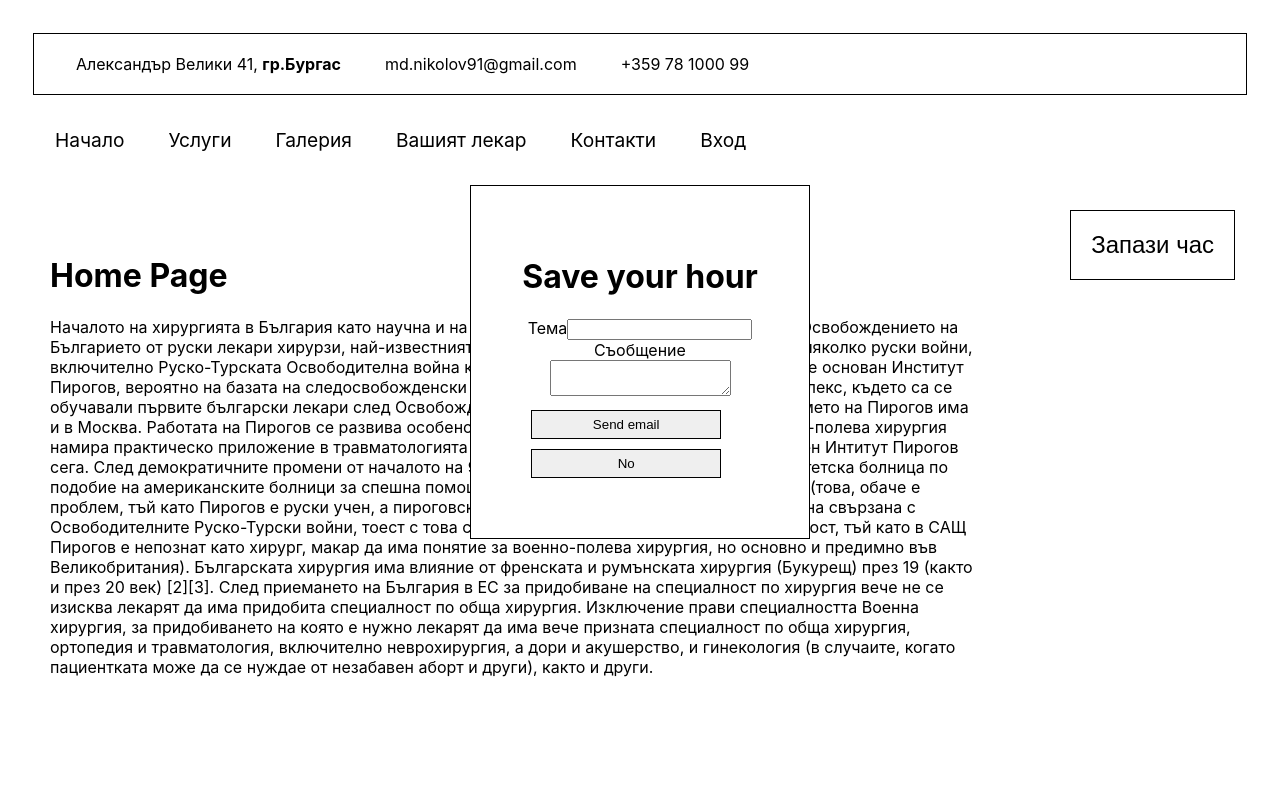
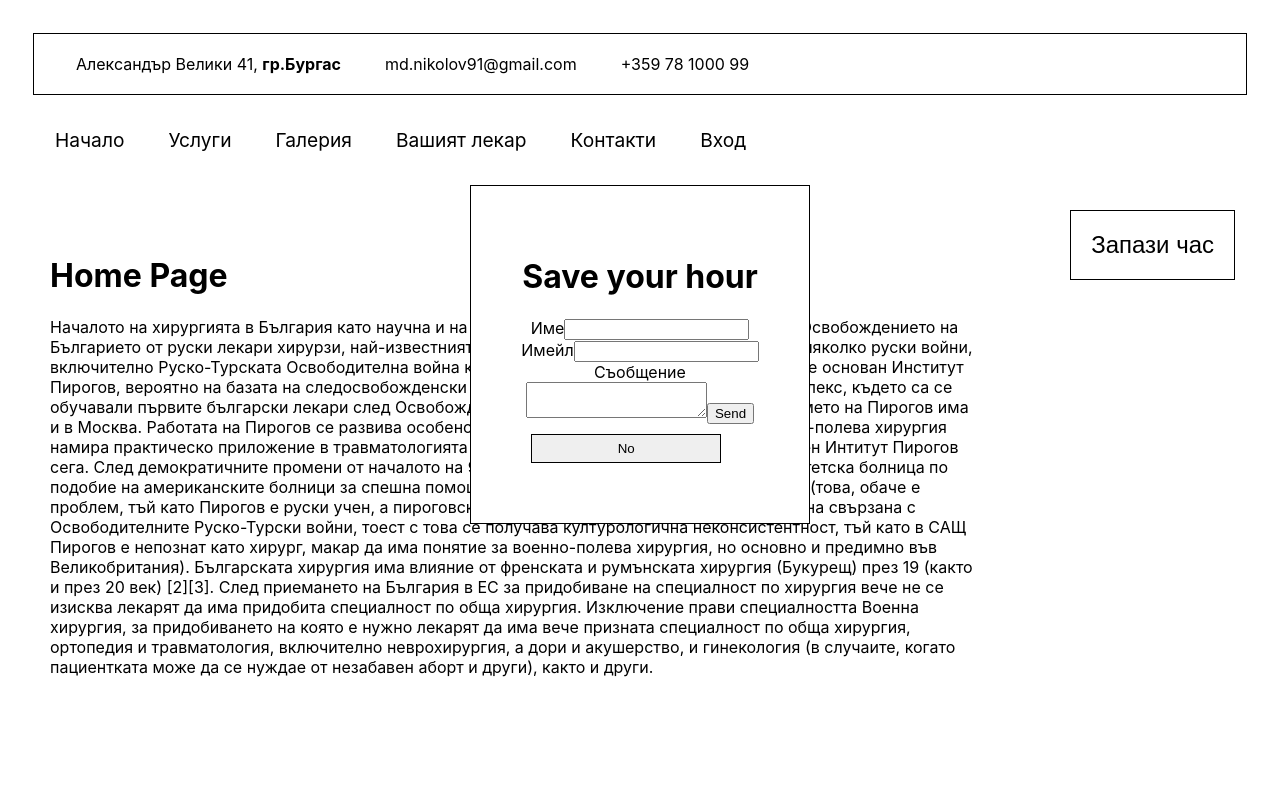
Before and after one commit to stefanovagloriaa/medical-appointment-app, a Next.js app: page / in a window 1280 px wide. Both pictures are taken after a click on the button "Запази час". Shown: the top 800 px of the page. Built offline with nearby package versions, Linux system fonts and the light colour scheme.

Commit message:
emailjs sendEmail function added

```diff
--- a/components/AppointmentModal.js
+++ b/components/AppointmentModal.js
@@ -1,13 +1,35 @@
 import classes from "./AppointmentModal.module.css";
-import { useState } from "react";
+import { useState, useRef } from "react";
 import emailjs from "@emailjs/browser";
 
 const AppointmentModal = () => {
   const [showModal, setShowModal] = useState(false);
+  const form = useRef();
 
   const closeModal = () => {
     setShowModal(false);
   };
+
+  const submitHandler = (ev) => {
+    ev.preventDefault();
+
+    emailjs
+      .sendForm(
+        "contact_service",
+        "contact_form",
+        form.current,
+        "FbAECAXTkZfH0x-Y1"
+      )
+      .then(
+        (result) => {
+          console.log(result.text);
+        },
+        (error) => {
+          console.log(error.text);
+        }
+      );
+  };
+
   return (
     <div>
       <div>
@@ -19,13 +41,19 @@ const AppointmentModal = () => {
         </button>
       </div>
       {showModal && (
-        <form className={classes.appointment}>
+        <form
+          ref={form}
+          onSubmit={submitHandler}
+          className={classes.appointment}
+        >
           <h1>Save your hour</h1>
-          <label id="subject">Тема</label>
-          <input id="subject" />
-          <label htmlFor="message">Съобщение</label>
-          <textarea id="message"></textarea>
-          <button>Send email</button>
+          <label>Име</label>
+          <input type="text" name="firstName" />
+          <label>Имейл</label>
+          <input type="email" name="userEmail" />
+          <label>Съобщение</label>
+          <textarea name="message"></textarea>
+          <input type="submit" value="Send" />
           <button onClick={() => setShowModal(false)}>No</button>
         </form>
       )}
```
